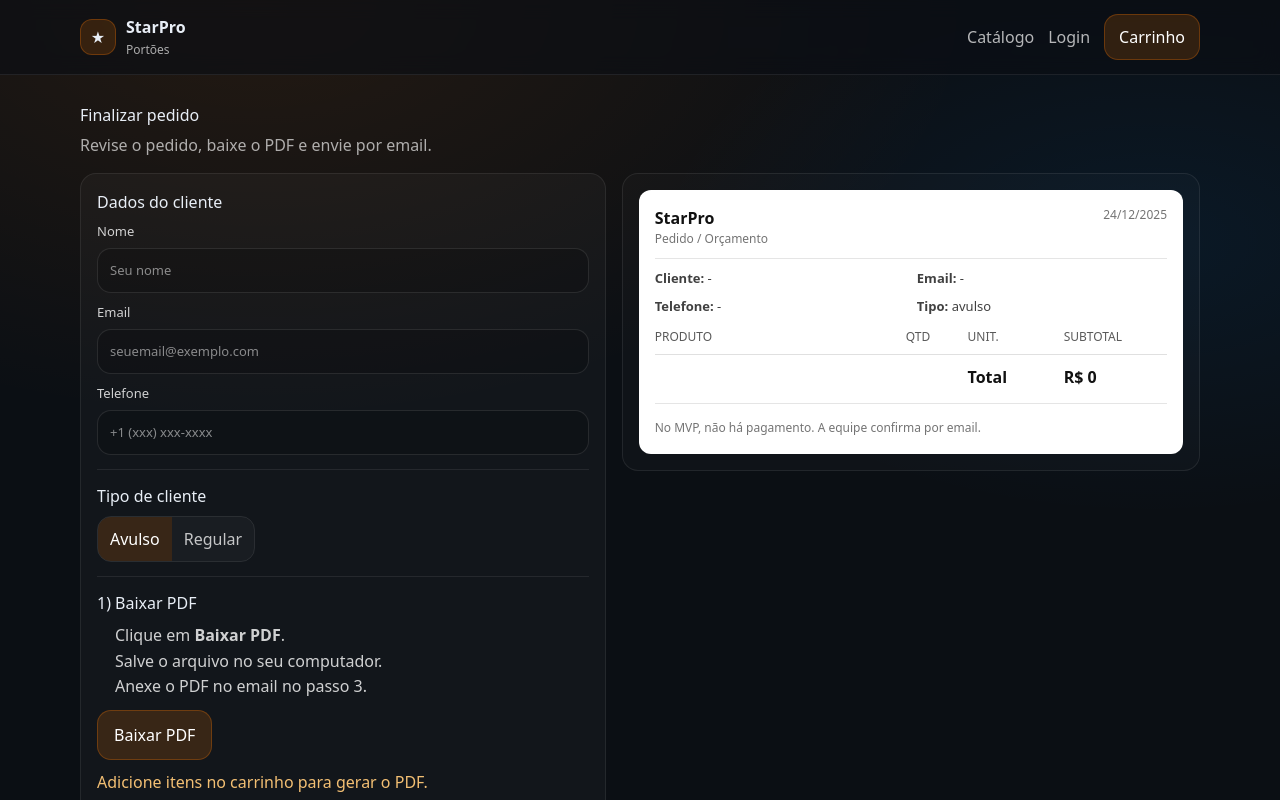
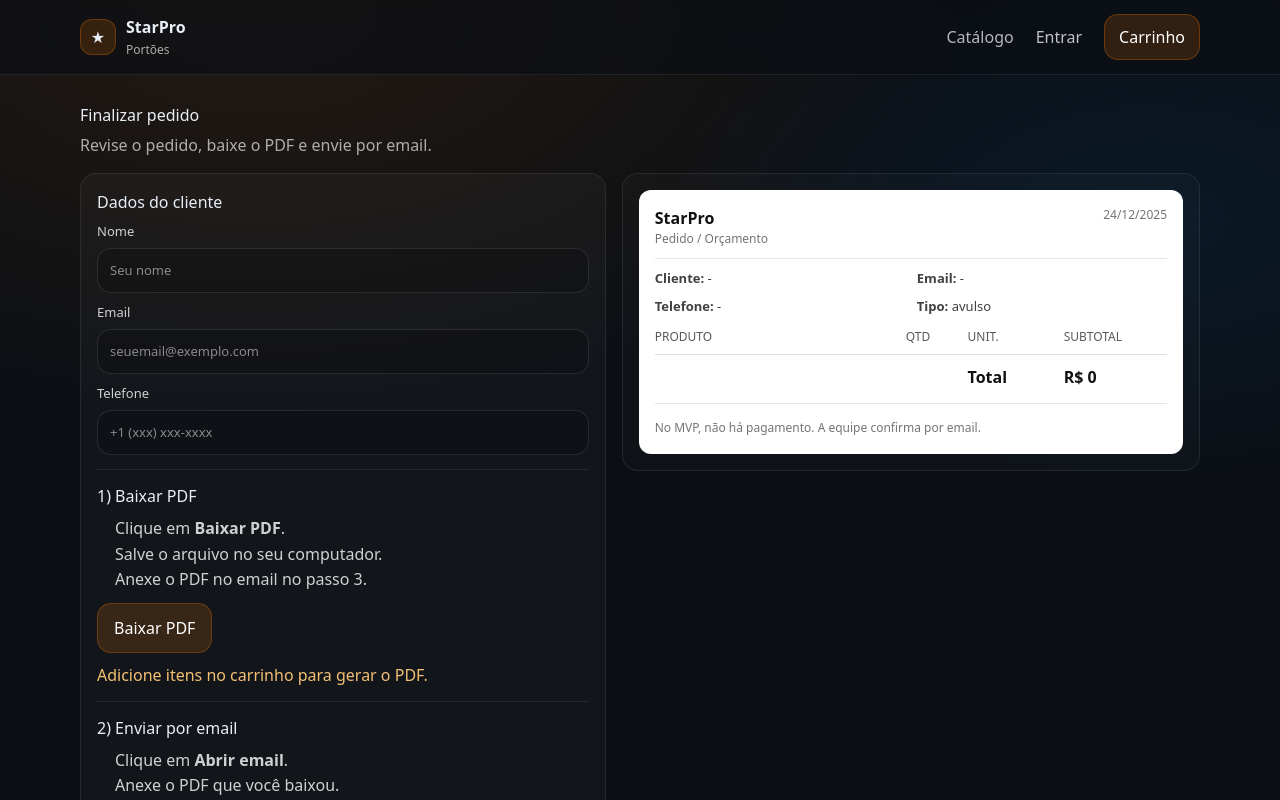
Before and after one commit to oskadoskaposka/portoes-site, a Next.js app: page /finalizar in a window 1280 px wide. Shown: the top 800 px of the page. Built offline with nearby package versions, Linux system fonts and the light colour scheme.

Commit message:
Use global customer type on checkout and show discount badge

```diff
--- a/app/carrinho/page.tsx
+++ b/app/carrinho/page.tsx
@@ -10,18 +10,24 @@ import {
   priceFor,
   type CartItem,
 } from "../../lib/cart";
+import { getCustomerType, type CustomerType } from "../../lib/session";
 
 export default function CartPage() {
   const [items, setItems] = useState<CartItem[]>([]);
-  const [customerType, setCustomerType] = useState<"avulso" | "regular">(
-    "avulso"
-  );
+  const [customerType, setCustomerType] = useState<CustomerType>("avulso");
 
   useEffect(() => {
     const refresh = () => setItems(readCart());
     refresh();
     window.addEventListener("cart:changed", refresh);
     return () => window.removeEventListener("cart:changed", refresh);
+  }, []);
+
+  useEffect(() => {
+    const sync = () => setCustomerType(getCustomerType());
+    sync();
+    window.addEventListener("customer:changed", sync);
+    return () => window.removeEventListener("customer:changed", sync);
   }, []);
 
   const total = useMemo(() => {
@@ -40,21 +46,6 @@ export default function CartPage() {
       </p>
 
       <div className={styles.toolbar}>
-        <div className={styles.segment}>
-          <button
-            className={customerType === "avulso" ? styles.active : ""}
-            onClick={() => setCustomerType("avulso")}
-          >
-            Cliente avulso
-          </button>
-          <button
-            className={customerType === "regular" ? styles.active : ""}
-            onClick={() => setCustomerType("regular")}
-          >
-            Cliente regular
-          </button>
-        </div>
-
         <button className={styles.ghost} onClick={() => clearCart()}>
           Limpar carrinho
         </button>
--- a/app/finalizar/page.tsx
+++ b/app/finalizar/page.tsx
@@ -4,10 +4,11 @@ import { useEffect, useMemo, useState } from "react";
 import styles from "../../styles/checkout.module.css";
 import { readCart, priceFor, type CartItem } from "../../lib/cart";
 import GenerateQuotePdfButton from "../../components/GenerateQuotePdfButton";
+import { getCustomerType, type CustomerType } from "../../lib/session";
 
 export default function CheckoutPage() {
   const [items, setItems] = useState<CartItem[]>([]);
-  const [customerType, setCustomerType] = useState<"avulso" | "regular">("avulso");
+  const [customerType, setCustomerType] = useState<CustomerType>("avulso");
 
   const [customer, setCustomer] = useState({
     name: "",
@@ -19,8 +20,16 @@ export default function CheckoutPage() {
     setItems(readCart());
   }, []);
 
+  useEffect(() => {
+    const sync = () => setCustomerType(getCustomerType());
+    sync();
+    window.addEventListener("customer:changed", sync);
+    return () => window.removeEventListener("customer:changed", sync);
+  }, []);
+
   const total = useMemo(
-    () => items.reduce((acc, it) => acc + priceFor(it, customerType) * it.qty, 0),
+    () =>
+      items.reduce((acc, it) => acc + priceFor(it, customerType) * it.qty, 0),
     [items, customerType]
   );
 
@@ -39,7 +48,9 @@ export default function CheckoutPage() {
       items
         .map((it) => {
           const unit = priceFor(it, customerType);
-          return `- ${it.name} (${it.model}) | Qtd: ${it.qty} | Unit: R$ ${unit.toLocaleString("pt-BR")}`;
+          return `- ${it.name} (${it.model}) | Qtd: ${
+            it.qty
+          } | Unit: R$ ${unit.toLocaleString("pt-BR")}`;
         })
         .join("\n") +
       `\n\nTotal: R$ ${total.toLocaleString("pt-BR")}\n\n` +
@@ -66,7 +77,9 @@ export default function CheckoutPage() {
               Nome
               <input
                 value={customer.name}
-                onChange={(e) => setCustomer({ ...customer, name: e.target.value })}
+                onChange={(e) =>
+                  setCustomer({ ...customer, name: e.target.value })
+                }
                 placeholder="Seu nome"
               />
             </label>
@@ -75,7 +88,9 @@ export default function CheckoutPage() {
               Email
               <input
                 value={customer.email}
-                onChange={(e) => setCustomer({ ...customer, email: e.target.value })}
+                onChange={(e) =>
+                  setCustomer({ ...customer, email: e.target.value })
+                }
                 placeholder="seuemail@exemplo.com"
               />
             </label>
@@ -84,35 +99,26 @@ export default function CheckoutPage() {
               Telefone
               <input
                 value={customer.phone}
-                onChange={(e) => setCustomer({ ...customer, phone: e.target.value })}
+                onChange={(e) =>
+                  setCustomer({ ...customer, phone: e.target.value })
+                }
                 placeholder="+1 (xxx) xxx-xxxx"
               />
             </label>
           </div>
 
           <hr className={styles.hr} />
-
-          <h2 className={styles.h2}>Tipo de cliente</h2>
-          <div className={styles.segment}>
-            <button
-              className={customerType === "avulso" ? styles.active : ""}
-              onClick={() => setCustomerType("avulso")}
-            >
-              Avulso
-            </button>
-            <button
-              className={customerType === "regular" ? styles.active : ""}
-              onClick={() => setCustomerType("regular")}
-            >
-              Regular
-            </button>
-          </div>
-
-          <hr className={styles.hr} />
+          {customerType === "regular" && (
+            <div className={styles.badgeOk}>
+              Cliente regular — desconto aplicado automaticamente
+            </div>
+          )}
 
           <h2 className={styles.h2}>1) Baixar PDF</h2>
           <ol className={styles.ol}>
-            <li>Clique em <strong>Baixar PDF</strong>.</li>
+            <li>
+              Clique em <strong>Baixar PDF</strong>.
+            </li>
             <li>Salve o arquivo no seu computador.</li>
             <li>Anexe o PDF no email no passo 3.</li>
           </ol>
@@ -127,21 +133,29 @@ export default function CheckoutPage() {
           </div>
 
           {!canDownload && (
-            <p className={styles.warn}>Adicione itens no carrinho para gerar o PDF.</p>
+            <p className={styles.warn}>
+              Adicione itens no carrinho para gerar o PDF.
+            </p>
           )}
 
           <hr className={styles.hr} />
 
-          <h2 className={styles.h2}>3) Enviar por email</h2>
+          <h2 className={styles.h2}>2) Enviar por email</h2>
           <ol className={styles.ol}>
-            <li>Clique em <strong>Abrir email</strong>.</li>
+            <li>
+              Clique em <strong>Abrir email</strong>.
+            </li>
             <li>Anexe o PDF que você baixou.</li>
             <li>Envie para a StarPro.</li>
           </ol>
 
           <a
             className={`${styles.emailBtn} ${!canEmail ? styles.disabled : ""}`}
-            href={canEmail ? `mailto:${emailTo}?subject=${subject}&body=${body}` : "#"}
+            href={
+              canEmail
+                ? `mailto:${emailTo}?subject=${subject}&body=${body}`
+                : "#"
+            }
             onClick={(e) => {
               if (!canEmail) e.preventDefault();
             }}
@@ -150,7 +164,9 @@ export default function CheckoutPage() {
           </a>
 
           {!canEmail && (
-            <p className={styles.warn}>Preencha pelo menos o email para gerar a mensagem.</p>
+            <p className={styles.warn}>
+              Preencha pelo menos o email para gerar a mensagem.
+            </p>
           )}
 
           <p className={styles.muted}>
@@ -172,10 +188,18 @@ export default function CheckoutPage() {
             </div>
 
             <div className={styles.paperInfo}>
-              <div><strong>Cliente:</strong> {customer.name || "-"}</div>
-              <div><strong>Email:</strong> {customer.email || "-"}</div>
-              <div><strong>Telefone:</strong> {customer.phone || "-"}</div>
-              <div><strong>Tipo:</strong> {customerType}</div>
+              <div>
+                <strong>Cliente:</strong> {customer.name || "-"}
+              </div>
+              <div>
+                <strong>Email:</strong> {customer.email || "-"}
+              </div>
+              <div>
+                <strong>Telefone:</strong> {customer.phone || "-"}
+              </div>
+              <div>
+                <strong>Tipo:</strong> {customerType}
+              </div>
             </div>
 
             <div className={styles.table}>
--- a/components/Header.tsx
+++ b/components/Header.tsx
@@ -1,7 +1,25 @@
+"use client";
+
+import { useEffect, useState } from "react";
+import {
+  getCustomerType,
+  setCustomerType,
+  type CustomerType,
+} from "../lib/session";
 import Link from "next/link";
 import styles from "../styles/header.module.css";
 
 export default function Header() {
+  const [customerTypeState, setCustomerTypeState] =
+    useState<CustomerType>("avulso");
+
+  useEffect(() => {
+    const sync = () => setCustomerTypeState(getCustomerType());
+    sync();
+    window.addEventListener("customer:changed", sync);
+    return () => window.removeEventListener("customer:changed", sync);
+  }, []);
+
   return (
     <header className={styles.header}>
       <div className={`container ${styles.inner}`}>
@@ -15,8 +33,20 @@ export default function Header() {
 
         <nav className={styles.nav}>
           <Link href="/catalogo">Catálogo</Link>
-          <Link href="/login">Login</Link>
-          <Link href="/carrinho" className={styles.cta}>Carrinho</Link>
+          <button
+            type="button"
+            onClick={() => {
+              if (customerTypeState === "avulso") setCustomerType("regular");
+              else setCustomerType("avulso");
+            }}
+            className={styles.loginBtn}
+          >
+            {customerTypeState === "avulso" ? "Entrar" : "Sair"}
+          </button>
+
+          <Link href="/carrinho" className={styles.cta}>
+            Carrinho
+          </Link>
         </nav>
       </div>
     </header>
--- /dev/null
+++ b/lib/session.ts
@@ -0,0 +1,14 @@
+const KEY = "starpro_customer_type_v1";
+
+export type CustomerType = "avulso" | "regular";
+
+export function getCustomerType(): CustomerType {
+  if (typeof window === "undefined") return "avulso";
+  return window.localStorage.getItem(KEY) === "regular" ? "regular" : "avulso";
+}
+
+export function setCustomerType(v: CustomerType) {
+  if (typeof window === "undefined") return;
+  window.localStorage.setItem(KEY, v);
+  window.dispatchEvent(new Event("customer:changed"));
+}
--- a/styles/checkout.module.css
+++ b/styles/checkout.module.css
@@ -162,3 +162,14 @@
   padding-top: 10px;
   border-top: 1px solid rgba(0,0,0,.1);
 }
+
+.badgeOk{
+  display:inline-block;
+  margin: 10px 0 16px;
+  padding: 8px 10px;
+  border-radius: 12px;
+  border: 1px solid rgba(90, 255, 180, .22);
+  background: rgba(90, 255, 180, .10);
+  color: rgba(255,255,255,.92);
+  font-size: 13px;
+}
--- a/styles/header.module.css
+++ b/styles/header.module.css
@@ -44,3 +44,17 @@
   border: 1px solid rgba(255,122,0,.28);
   color: #fff !important;
 }
+
+.loginBtn{
+  background: transparent;
+  border: none;
+  color: rgba(255,255,255,.75);
+  cursor: pointer;
+  font: inherit;
+  padding: 6px 8px;
+  border-radius: 10px;
+}
+.loginBtn:hover{
+  background: rgba(255,255,255,.06);
+  color: rgba(255,255,255,.92);
+}
```
Also changed, not shown: firebase.json.
